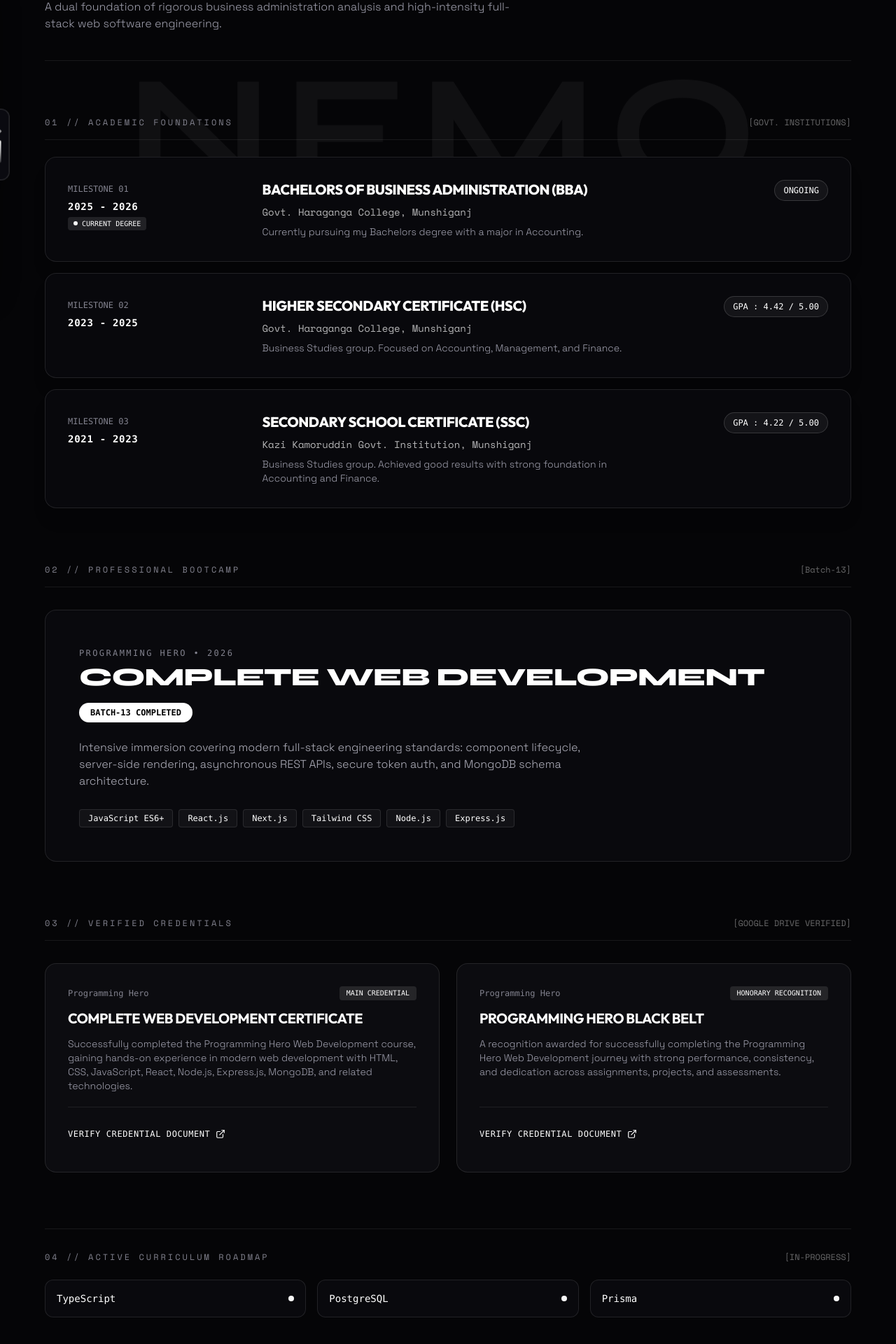
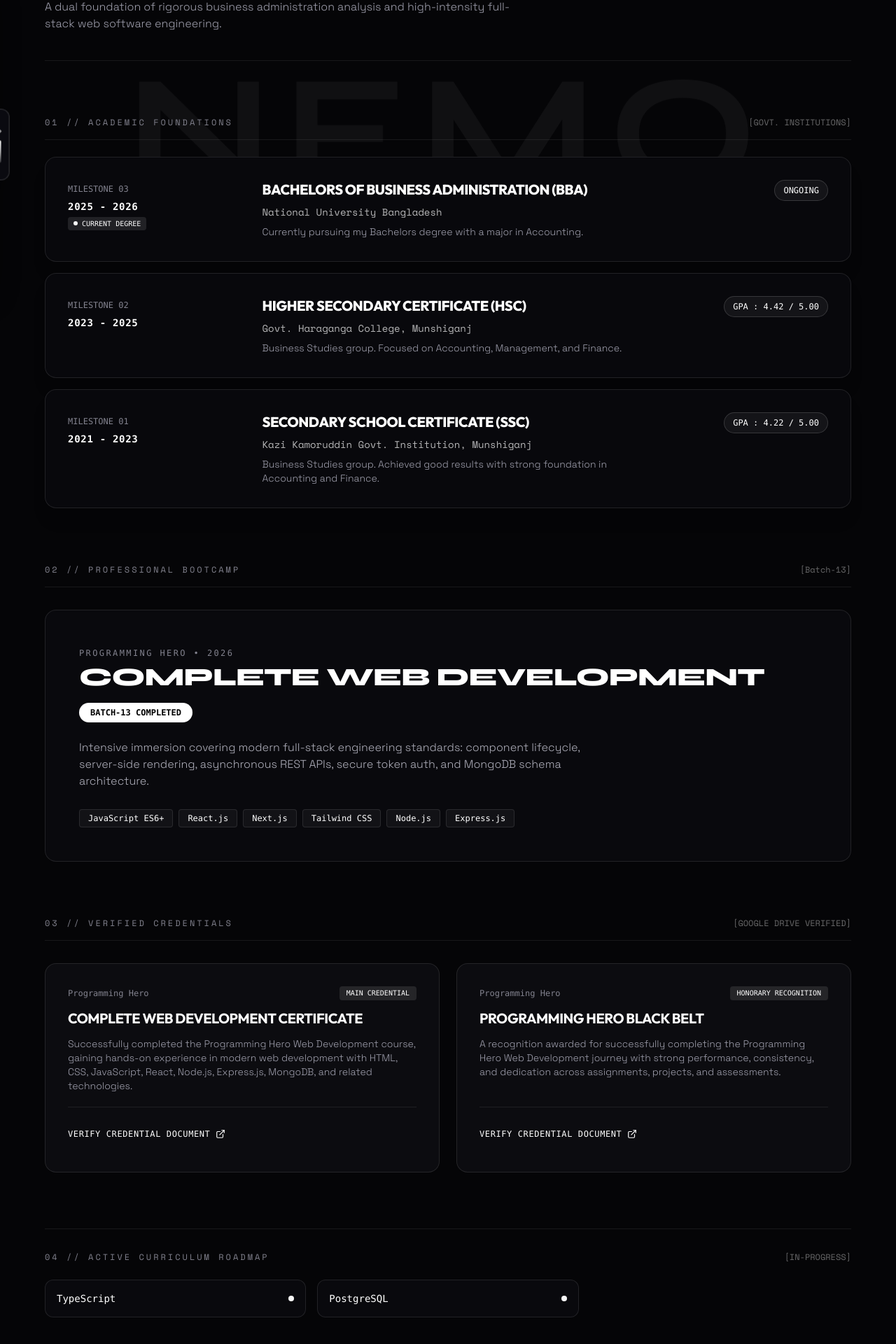
Before and after one commit to nymlCodes/Nemo-Codes, a Next.js app: page /education in a window 1280 px wide. Shown: the part 194-2114 px from the top of the page at 70% size. Built offline with nearby package versions, Linux system fonts and the light colour scheme.

Commit message:
basic changes

```diff
--- a/src/components/layers/Education.tsx
+++ b/src/components/layers/Education.tsx
@@ -49,7 +49,7 @@
 const educationData: EducationItem[] = [
   {
     degree: 'Bachelors of Business Administration (BBA)',
-    institution: 'Govt. Haraganga College, Munshiganj',
+    institution: 'National University Bangladesh',
     year: '2025 - 2026',
     description: 'Currently pursuing my Bachelors degree with a major in Accounting.',
     grade: 'Ongoing',
@@ -108,7 +108,7 @@
 const goals: GoalItemData[] = [
   { label: 'TypeScript', active: true },
   { label: 'PostgreSQL', active: true },
-  { label: 'Prisma', active: true },
+  // { label: 'Prisma', active: true },
 ]
 
 export default function Education() {
@@ -188,7 +188,7 @@
             >
               {/* Year & Index */}
               <div className="md:col-span-3 space-y-1 font-mono">
-                <span className="text-[10px] xs:text-[11px] sm:text-xs text-[#82828e]">MILESTONE 0{idx + 1}</span>
+                <span className="text-[10px] xs:text-[11px] sm:text-xs text-[#82828e]">MILESTONE 0{educationData.length - idx}</span>
                 <p className="text-xs xs:text-sm font-bold text-white tracking-wider">{item.year}</p>
                 {item.ongoing && (
                   <span className="inline-flex items-center gap-1.5 px-2 py-0.5 rounded text-[9px] xs:text-[10px] uppercase bg-white/10 text-white font-mono">
--- a/src/components/layers/Hero.tsx
+++ b/src/components/layers/Hero.tsx
@@ -487,7 +487,7 @@
           className="text-[10px] xs:text-[11px] sm:text-xs tracking-widest uppercase text-[#82828e]"
           style={{ fontFamily: "'Space Mono', monospace" }}
         >
-          SCROLL TO EXPLORE ↓
+          NAVIGATE TO EXPLORE
         </div>
       </motion.div>
 
```
